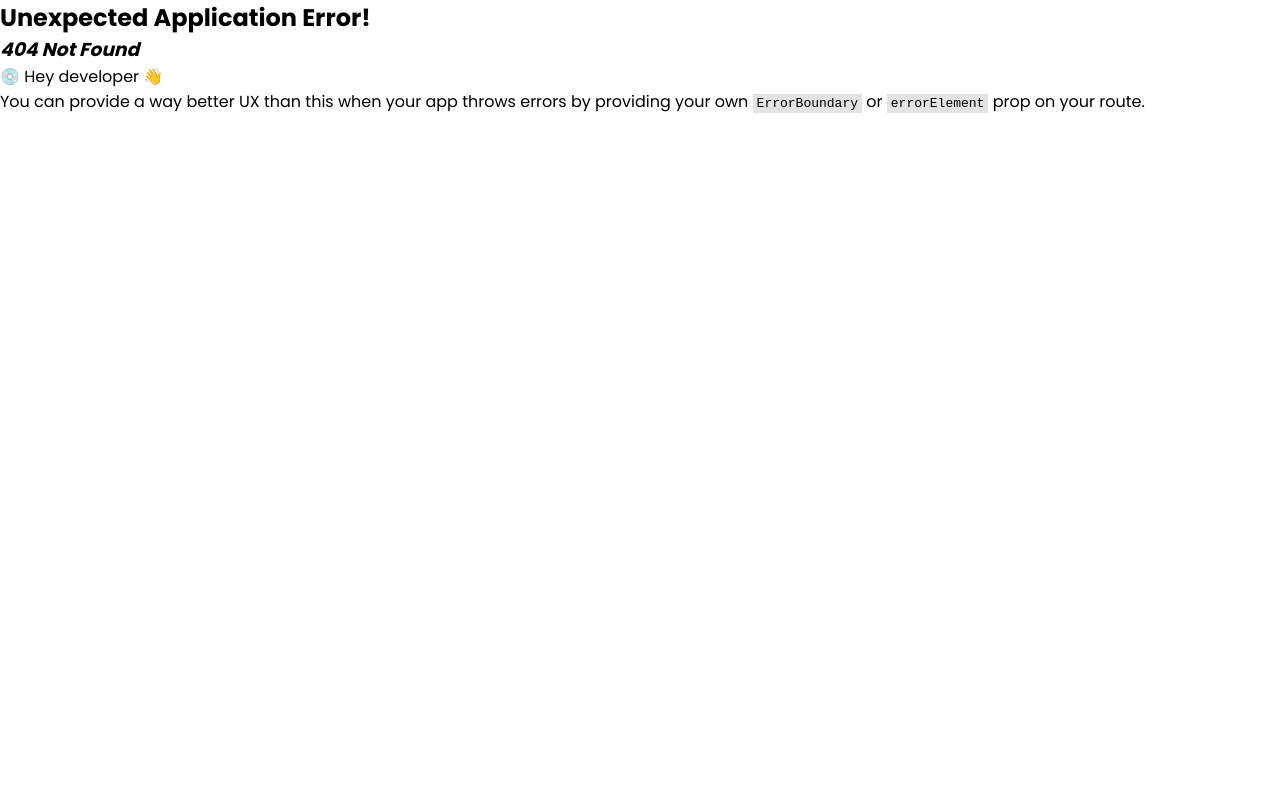
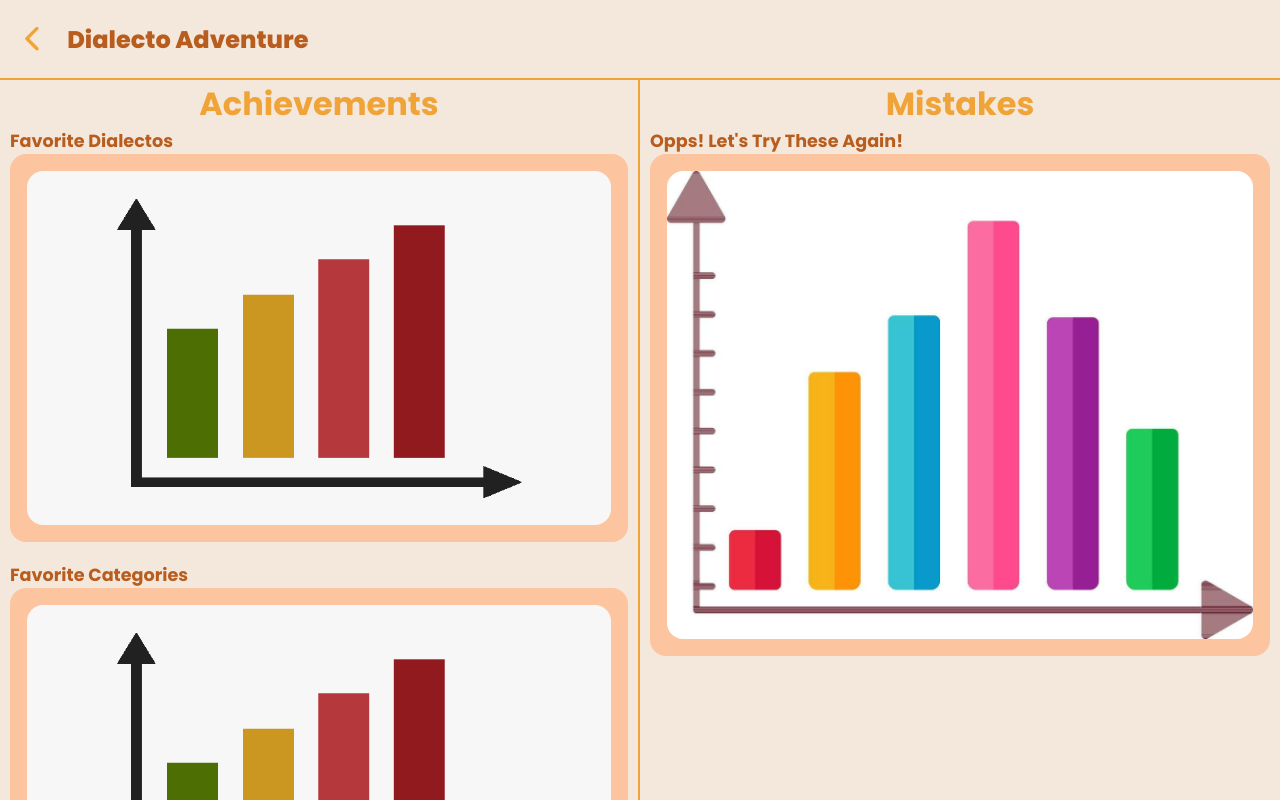
Before and after one commit to Neil-Brian-Araiz/Dialecto, a React (Vite) app: page /progress-page in a window 1280 px wide. Before the commit this address had no page. Shown: the top 800 px of the page. Built offline with nearby package versions, Linux system fonts and the light colour scheme.

Commit message:
Fixed Progress Page

```diff
--- a/src/components/header.jsx
+++ b/src/components/header.jsx
@@ -62,6 +62,7 @@ const Header = ({ showCategoriesButton, showSwitchButton }) => {
               imageUrl={ProgressIcon}
               label="Progress"
               bgColor="var(--primary-color)"
+              navigateTo={() => navigate('/progress-page')}
             />
           </div>
 
--- a/src/main.jsx
+++ b/src/main.jsx
@@ -20,6 +20,7 @@ import FoodCategory from './category/Foods';
 import HouseholdItems from './category/HouseholdItems';
 import BasicPhrases from './category/BasicPhrases';
 import ProfilePage from './pages/Profile';
+import ProgressPage from './pages/Progress';
 
 const router = createBrowserRouter([
   {
@@ -86,6 +87,10 @@ const router = createBrowserRouter([
   {
     path: '/profile-page',
     element: <ProfilePage />
+  },
+  {
+    path: '/progress-page',
+    element: <ProgressPage />
   }
 ]);
 
--- a/src/pages/Progress.jsx
+++ b/src/pages/Progress.jsx
@@ -0,0 +1,55 @@
+import React from 'react';
+import { useNavigate } from 'react-router-dom';
+
+import { FaChevronLeft } from "react-icons/fa6";
+import GraphSample from '../assets/graph.png';
+import GraphSample1 from '../assets/graph1.jpg';
+import './page.css';
+
+const ProgressPage = () => {
+    const navigate = useNavigate();
+
+    return (
+        <div className='progress-wrapper'>
+            <div className='progress-header'>
+                <button onClick={() => navigate(-1)}>
+                    <FaChevronLeft />
+                </button>
+                <h4>Dialecto Adventure</h4>
+            </div>
+
+            <div className='progress-content'>
+                <div className='achievement-container'>
+                    <h1>Achievements</h1>
+                    <div className='ach-wrapper'>
+                        <div className='ach-card'>
+                            <h4>Favorite Dialectos</h4>
+                            <div className='ach-graph'>
+                                <img src={GraphSample} alt="Graph" />
+                            </div>
+                        </div>
+
+                        <div className='ach-card'>
+                            <h4>Favorite Categories</h4>
+                            <div className='ach-graph'>
+                                <img src={GraphSample} alt="Graph" />
+                            </div>
+                        </div>
+                    </div>
+                </div>
+
+                <div className='mistake-container'>
+                    <h1>Mistakes</h1>
+                    <div className='ach-card'>
+                        <h4>Opps! Let's Try These Again!</h4>
+                        <div className='ach-graph'>
+                            <img src={GraphSample1} alt="Graph" />
+                        </div>
+                    </div>
+                </div>
+            </div>
+        </div>
+    )
+}
+
+export default ProgressPage;
--- a/src/pages/page.css
+++ b/src/pages/page.css
@@ -146,6 +146,114 @@
 }
 
 
+/*** Progress Page ***/
+
+.progress-wrapper {
+    width: 100%;
+    background-color: #f4e8dd;
+    overflow-x: hidden;
+}
+
+.progress-header {
+    height: 10vh;
+    width: 100%;
+    display: flex;
+    flex-direction: row;
+    align-items: center;
+    padding: 0 20px;
+    border-bottom: 2px var(--primary-color) solid;
+}
+
+.progress-header button {
+    display: flex;
+    align-items: center;
+    justify-content: center;
+    border: none;
+    background: none;
+    font-size: 1.7em;
+    cursor: pointer;
+    color: var(--primary-color);
+}
+
+.progress-header h4 {
+    color: var(--secondary-color);
+    font-size: 1.5em;
+    font-weight: 800;
+    margin-left: 20px;
+}
+
+.progress-content {
+    display: flex;
+    width: 100%;
+    flex-direction: row;
+    align-items: start;
+    justify-content: space-between;
+}
+
+
+.achievement-container {
+    width: 50%;
+    padding: 0 10px 10px 10px;
+    border-right: 2px var(--primary-color) solid;
+}
+
+.achievement-container h1 {
+    display: flex;
+    align-items: center;
+    justify-content: center;
+    color: var(--primary-color);
+}
+
+.ach-wrapper {
+    width: 100%;
+    display: flex;
+    flex-direction: column;
+    gap: 20px;
+}
+
+.ach-card {
+    width: 100%;
+}
+
+.ach-card h4 {
+    color: var(--secondary-color);
+    font-size: 1.1em;
+}
+
+.ach-graph {
+    background-color: var(--bg-color);
+    border-radius: 1em;
+    padding: 17px;
+    overflow: hidden;
+}
+
+.ach-graph > img {
+    display: block;
+    width: 100%;
+    height: 100%;
+    object-fit: cover;
+    object-position: center;
+    border-radius: 1em;
+    transition: 200ms transform ease-in-out;
+}
+
+.ach-graph > img:hover {
+    transform: scale(1.025);
+}
+
+
+.mistake-container {
+    width: 50%;
+    padding: 0 10px 10px 10px;
+}
+
+.mistake-container h1 {
+    display: flex;
+    align-items: center;
+    justify-content: center;
+    color: var(--primary-color);
+}
+
 /*** Media Queries ***/
 
 @media (max-width: 767px) {
@@ -198,4 +306,43 @@
         margin-left: -20%;
         margin-top: -25%;
     }
+
+    .progress-header {
+        height: 8vh;
+        justify-content: space-between;
+        padding: 0 30px 0 20px;
+    }
+
+    .progress-header button {
+        font-size: 1.5em;
+    }
+
+    .progress-header h4 {
+        font-size: 1.3em;
+    }
+
+    .progress-content {
+        flex-direction: column;
+    }
+
+    .achievement-container {
+        width: 100%;
+        border: none;
+    }
+
+    .mistake-container {
+        width: 100%;
+    }
+
+    .achievement-container h1, .mistake-container h1 {
+        font-size: 1.8em;
+    }
+
+    .ach-card h4 {
+        font-size: 1em;
+    }
+
+    .ach-graph {
+        padding: 12px;
+    }
 }
```
Also changed, not shown: src/assets/graph.png (added), src/assets/graph1.jpg (added).
